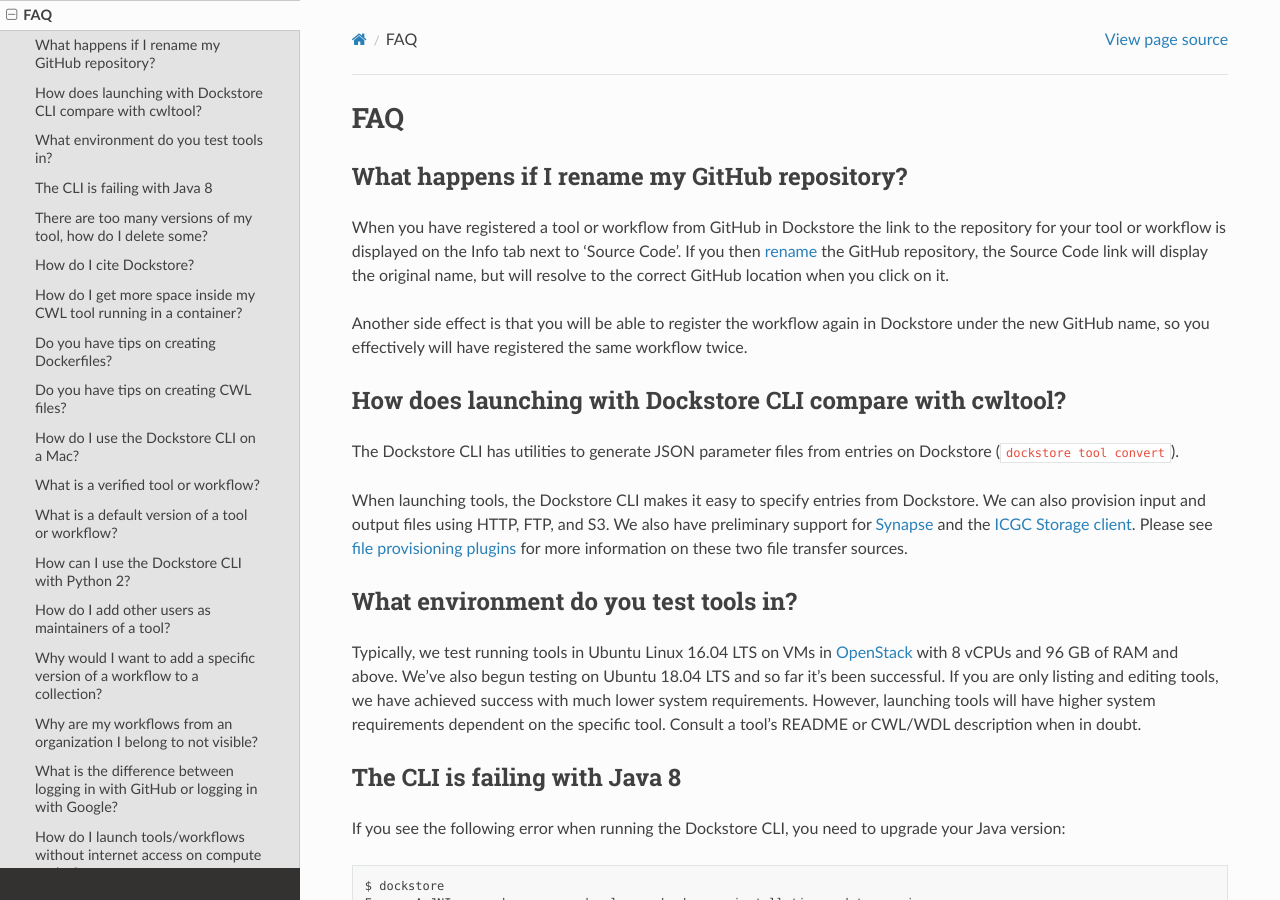
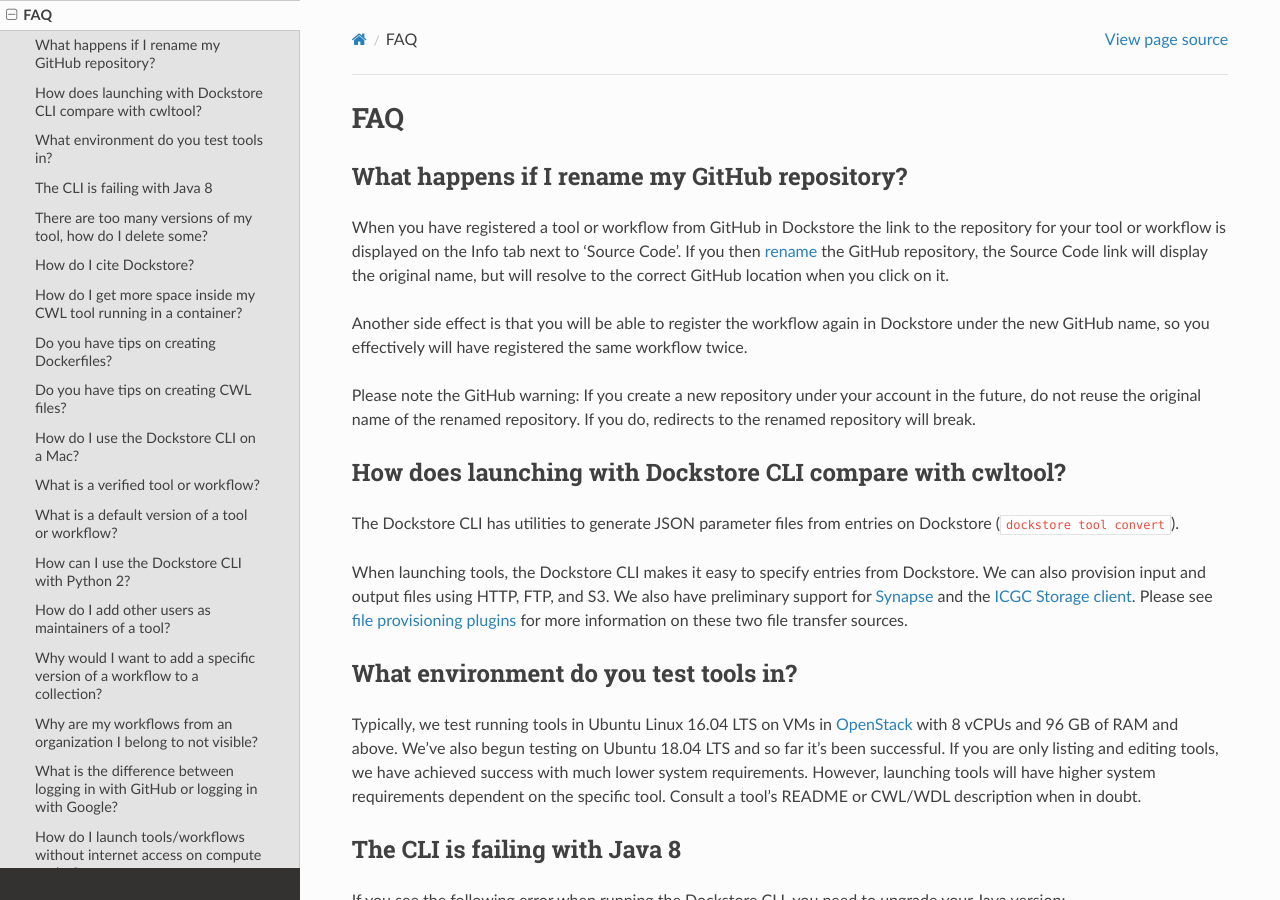
Before and after one commit to dockstore/dockstore-documentation, a Sphinx documentation site: the page built from docs/faq.rst, in a window 1280 px wide and 900 px high. Built offline with Sphinx 7.4.7 and the Read the Docs theme 2.0.0, drawn with Linux system fonts in a browser that asks for light colours.

Commit message:
add GitHub warning

```diff
--- a/docs/faq.rst
+++ b/docs/faq.rst
@@ -13,6 +13,10 @@
 Another side effect is that you will be able to register the workflow
 again in Dockstore under the new GitHub name, so you effectively
 will have registered the same workflow twice.
+
+Please note the GitHub warning: If you create a new repository under
+your account in the future, do not reuse the original name of the renamed
+repository. If you do, redirects to the renamed repository will break.
 
 
 How does launching with Dockstore CLI compare with cwltool?
```
